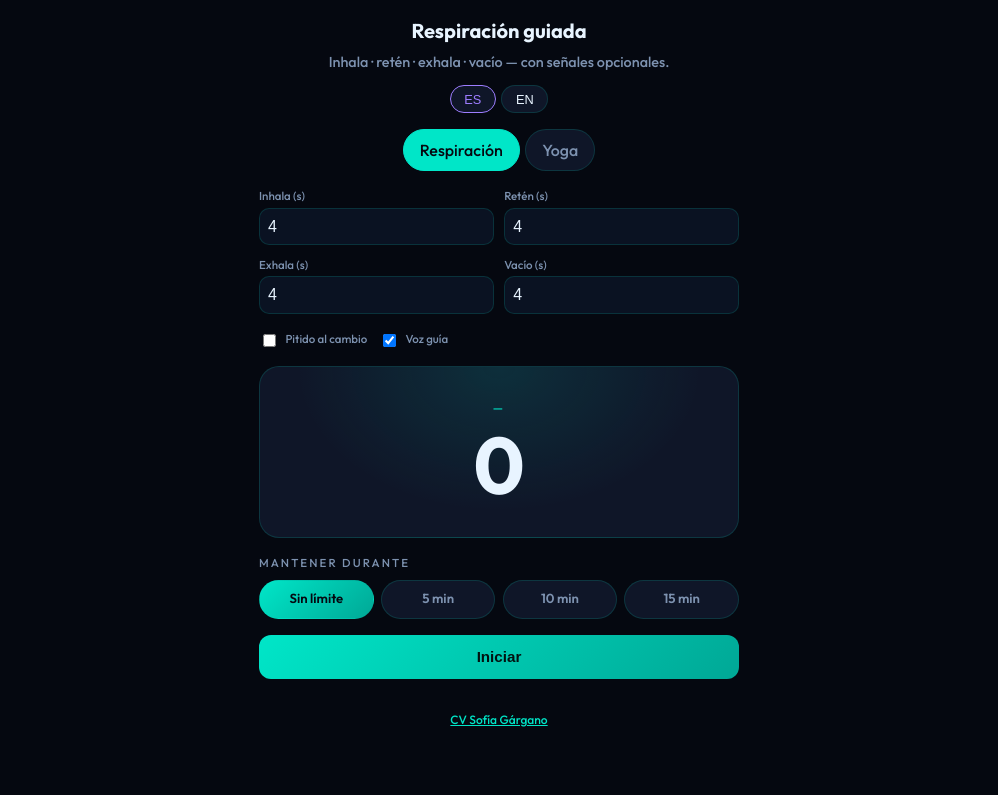
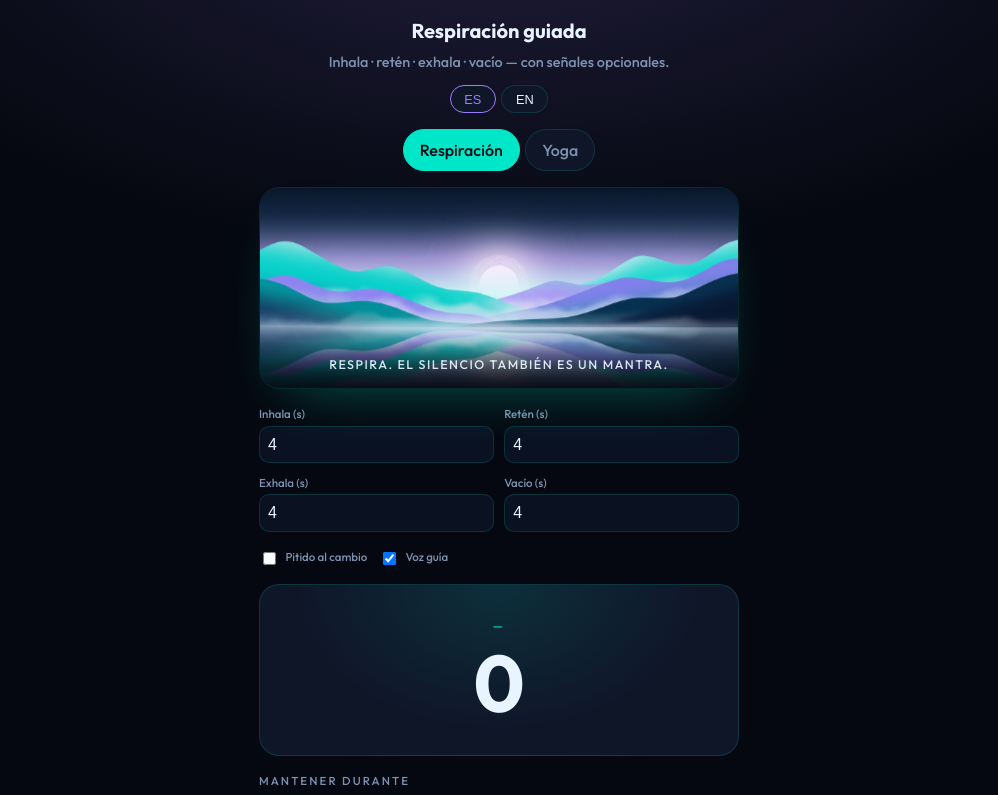
Before and after one commit to garganosofia/breath-yoga-timer, a plain HTML site: page public/index.html in a window 1280 px wide. Shown: the top 795 px of the page, without its empty margins (141-1139 px from the left). Drawn offline with Linux system fonts and the light colour scheme.

Commit message:
Add relaxing zen hero image with breathing caption
Made-with: Cursor

```diff
--- a/public/app.js
+++ b/public/app.js
@@ -20,6 +20,7 @@ const T = {
     min10: "10 min",
     min15: "15 min",
     done: "Sesión completa",
+    zen: "Respira. El silencio también es un mantra.",
   },
   en: {
     title: "Guided breathing",
@@ -42,6 +43,7 @@ const T = {
     min10: "10 min",
     min15: "15 min",
     done: "Session complete",
+    zen: "Breathe. Silence is also a mantra.",
   },
 };
 
@@ -121,6 +123,7 @@ function applyLang() {
   document.getElementById("c-5").textContent = x.min5;
   document.getElementById("c-10").textContent = x.min10;
   document.getElementById("c-15").textContent = x.min15;
+  document.getElementById("zen-caption").textContent = x.zen;
   renderYoga();
 }
 
--- a/public/index.html
+++ b/public/index.html
@@ -25,6 +25,10 @@
     <button type="button" id="tab-y">Yoga</button>
   </div>
   <section class="panel is-on" id="p-breath">
+    <figure class="zen">
+      <img src="assets/breath-zen.png" alt="" loading="lazy" decoding="async">
+      <figcaption id="zen-caption">Respira. El silencio también es un mantra.</figcaption>
+    </figure>
     <div class="grid4">
       <label><span id="lb-in">Inhala (s)</span><input type="number" id="in" min="1" max="30" value="4"></label>
       <label><span id="lb-h1">Retén (s)</span><input type="number" id="h1" min="0" max="30" value="4"></label>
--- a/public/styles.css
+++ b/public/styles.css
@@ -16,10 +16,53 @@
 body {
   margin: 0;
   min-height: 100dvh;
-  background: var(--bg);
+  background:
+    radial-gradient(1200px 600px at 50% -10%, rgba(157, 125, 255, 0.18), transparent 60%),
+    radial-gradient(900px 500px at 50% 110%, rgba(0, 230, 200, 0.12), transparent 60%),
+    var(--bg);
   color: var(--text);
   padding: 1rem 1rem 5rem;
   line-height: 1.5;
+}
+
+.zen {
+  margin: 0 auto 1rem;
+  max-width: 480px;
+  border-radius: 20px;
+  overflow: hidden;
+  position: relative;
+  border: 1px solid var(--line);
+  box-shadow: 0 24px 60px -32px rgba(0, 230, 200, 0.45);
+}
+
+.zen img {
+  display: block;
+  width: 100%;
+  height: clamp(140px, 32vw, 200px);
+  object-fit: cover;
+  filter: saturate(1.05);
+  animation: zen-breathe 12s ease-in-out infinite;
+}
+
+.zen figcaption {
+  position: absolute;
+  inset: auto 0 0 0;
+  padding: 0.85rem 1rem;
+  background: linear-gradient(180deg, transparent, rgba(5, 8, 16, 0.85));
+  font-size: 0.78rem;
+  letter-spacing: 0.12em;
+  text-transform: uppercase;
+  color: rgba(232, 244, 255, 0.92);
+  text-align: center;
+}
+
+@keyframes zen-breathe {
+  0%, 100% { transform: scale(1); }
+  50% { transform: scale(1.04); }
+}
+
+@media (prefers-reduced-motion: reduce) {
+  .zen img { animation: none; }
 }
 
 header {
```
Also changed, not shown: public/assets/breath-zen.png (added).
